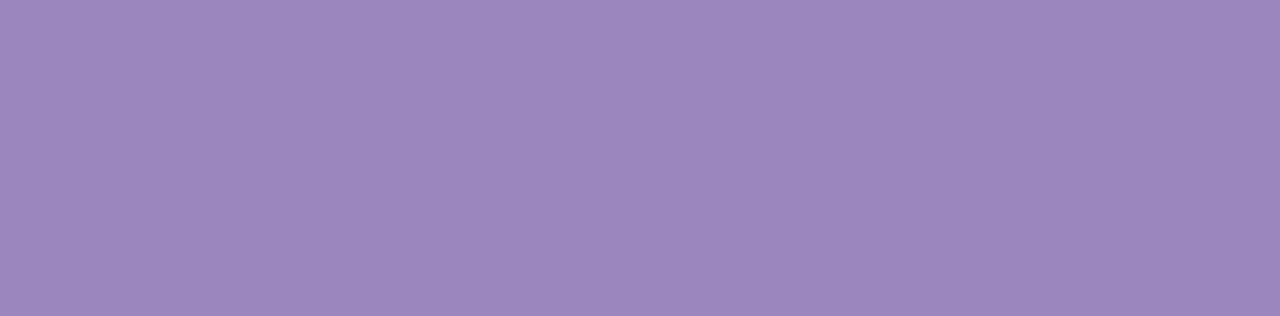
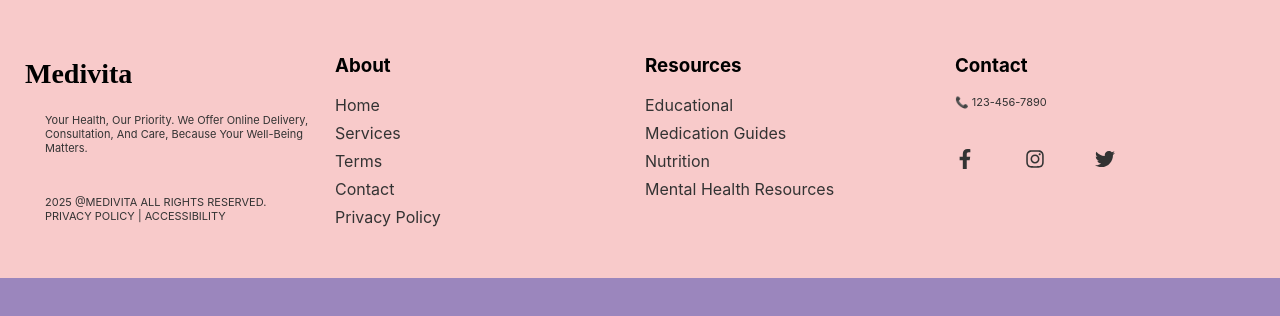
Before and after one commit to priyankas1907/Medivita, a React (Create React App) app in the folder frontend/: page /footer in a window 1280 px wide. Before the commit this address had no page. Shown: the top 316 px of the page. Built offline with nearby package versions, Linux system fonts and the light colour scheme.

Commit message:
Footer updated

```diff
--- a/frontend/src/App.js
+++ b/frontend/src/App.js
@@ -10,6 +10,8 @@ import Signin from './Components/Signin.jsx';
 import ForgotPassword from './Components/ForgotPassword.jsx';
 import ResetPassword from './Components/ResetPassword.jsx';
 import OTPverify from './Components/OTPverify.jsx';
+import Footer from './Components/Footer.jsx';
+import Contactus from './Components/Contactus.jsx';
 
 function App() {
   return (
@@ -25,6 +27,8 @@ function App() {
         <Route path="/ForgotPassword" element={<ForgotPassword />} />
         <Route path="/ResetPassword" element={<ResetPassword />} />
         <Route path="/OTPverify" element={<OTPverify />} />
+        <Route path="/footer" element={<Footer />} />
+        <Route path="/contactus" element={<Contactus />} />
       </Routes>
     </Router>
   );
--- a/frontend/src/Components/Footer.jsx
+++ b/frontend/src/Components/Footer.jsx
@@ -0,0 +1,53 @@
+import React from "react";
+import "./Styles/Footer.css";
+import { FaFacebookF, FaInstagram, FaTwitter } from "react-icons/fa";
+
+const Footer = () => {
+  return (
+    <footer className="footer">
+      <div className="footer-content">
+        <div className="footer-section">
+          <h2>Medivita</h2>
+          <p className="p1">
+            Your Health, Our Priority. We Offer Online Delivery, Consultation, And Care, Because Your Well-Being Matters.
+          </p>
+          <p className="p2"> 2025 @MEDIVITA ALL RIGHTS RESERVED.</p>
+          <p className="p3">PRIVACY POLICY | ACCESSIBILITY</p>
+        </div>
+
+        <div className="footer-section">
+          <h3>About</h3>
+          <ul>
+            <li>Home</li>
+            <li>Services</li>
+            <li>Terms</li>
+            <li>Contact</li>
+            <li>Privacy Policy</li>
+          </ul>
+        </div>
+
+        <div className="footer-section">
+          <h3>Resources</h3>
+          <ul>
+            <li>Educational</li>
+            <li>Medication Guides</li>
+            <li>Nutrition</li>
+            <li>Mental Health Resources</li>
+          </ul>
+        </div>
+
+        <div className="footer-section">
+          <h3>Contact</h3>
+          <p className="p4">📞 123-456-7890</p>
+          <div className="social-icons">
+            <FaFacebookF />
+            <FaInstagram />
+            <FaTwitter />
+          </div>
+        </div>
+      </div>
+    </footer>
+  );
+};
+
+export default Footer;
--- a/frontend/src/Components/Styles/Footer.css
+++ b/frontend/src/Components/Styles/Footer.css
@@ -0,0 +1,68 @@
+.footer {
+  background-color: #f8caca;
+  padding: 30px 20px;
+  color: #333;
+  /*text-align: left;*/
+}
+
+.footer-content {
+  display: flex;
+  flex-wrap: wrap;
+  justify-content: space-between;
+}
+
+.footer-section {
+  flex: 1;
+  margin: 5px;
+  min-width: 200px;
+}
+
+.footer-section p{
+  margin-left: 20px;
+  font-size: 11px;
+}
+.p1{
+  margin-bottom: 40px;
+}
+.p2, .p3{
+  margin:0px;
+}
+
+.footer-section h2,
+.footer-section h3 {
+  color: #000;
+}
+
+.footer-section ul {
+  list-style: none;
+  padding: 0;
+}
+
+.footer-section ul li {
+  margin: 8px 0;
+  cursor: pointer;
+}
+
+.footer-section ul li:hover {
+  text-decoration: underline;
+}
+
+.footer-section .p4{
+  margin-left: 0px;
+}
+
+.social-icons {
+  display: flex;
+  margin-top:40px ;
+  gap: 50px;
+  font-size: 20px;
+}
+
+.social-icons svg {
+  cursor: pointer;
+  transition: transform 0.3s;
+}
+
+.social-icons svg:hover {
+  transform: scale(1.2);
+}
```
Also changed, not shown: 1 other file (tests, documents, lock files or other folders).
